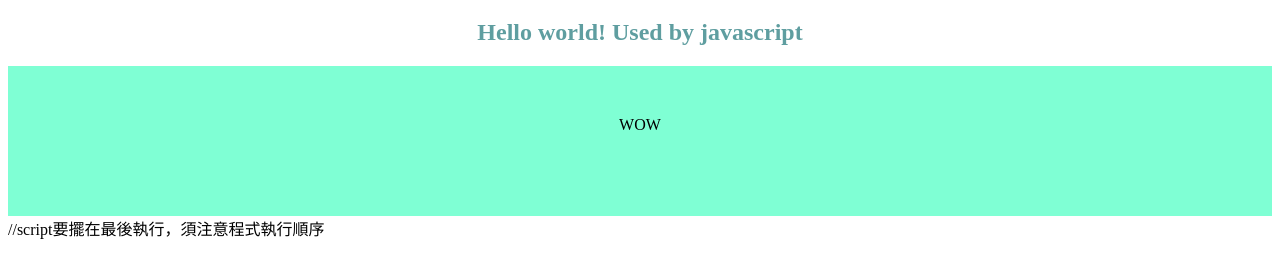
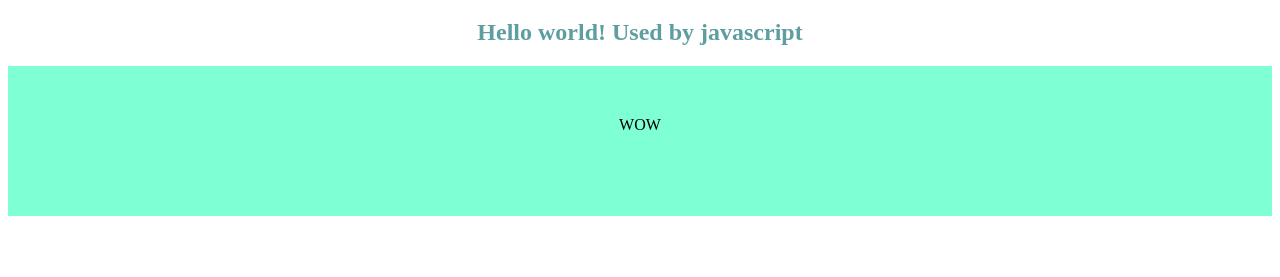
Before and after one commit to SableSmile/JS_practice, a plain HTML site: page index.html in a window 1280 px wide. Shown: the part 87-364 px from the top of the page. Drawn offline with Linux system fonts and the light colour scheme.

Commit message:
add js script and fix the comment

```diff
--- a/index.html
+++ b/index.html
@@ -14,7 +14,8 @@
     <h2>123</h2>
     <div id="title">YAYA</div>
 
-    //script要擺在最後執行，須注意程式執行順序
+    <!--script要擺在最後執行，須注意程式執行順序-->
     <script src="./scripts/index.js"></script>
+    <script src="./scripts/conditions.js"></script>
 </body>
 </html>
```
